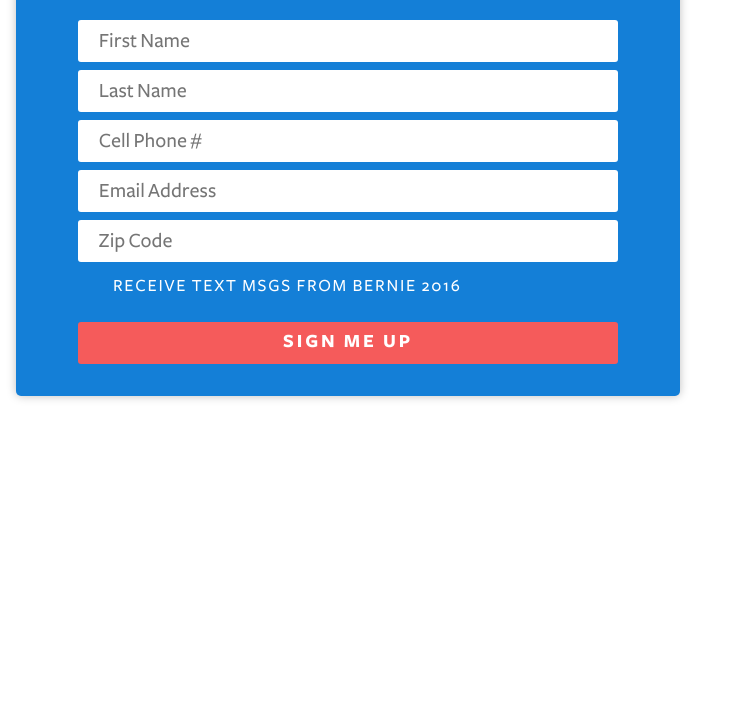
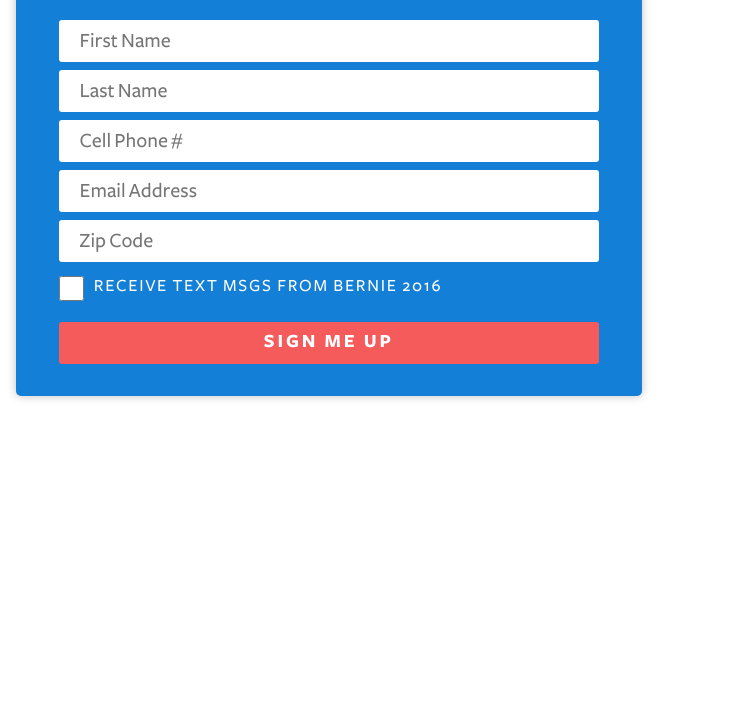
Before and after one commit to Bernie-2016/SignupMobile, a website: page index.html in a window 1280 px wide. Shown: the part 93-800 px from the top of the page, without its empty margins (0-735 px from the left). Drawn offline with Linux system fonts and the light colour scheme.

Commit message:
reduce padding

```diff
--- a/src/css/bernie.css
+++ b/src/css/bernie.css
@@ -26,7 +26,7 @@
   position: relative;
   background-color: #147FD7;
   max-width: 600px;
-  padding: 1.1em 2em 2em;
+  padding: 1.1em 0.8em 2em;
   margin: 0px 0.5rem;
   border-radius: 5px;
   box-shadow: 0px 0px 10px 0px rgba(0, 0, 0, 0.25);
@@ -102,6 +102,7 @@
   margin-left: 0px;
   top: 3px;
   left: 0px;
+  -webkit-appearance: checkbox;
 }
 
 .checkboxgroup label {
```
